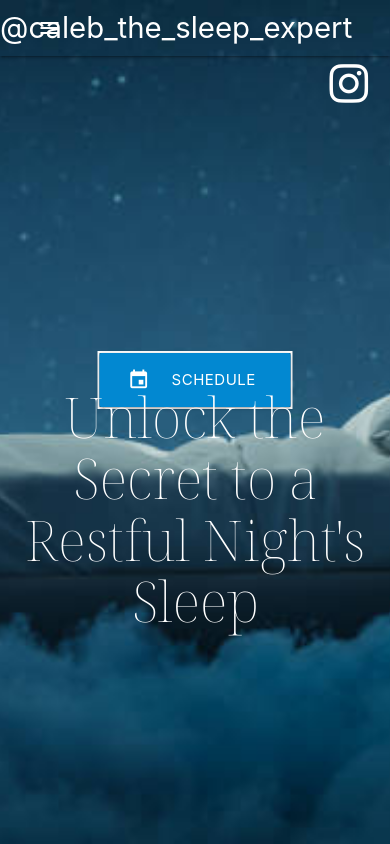
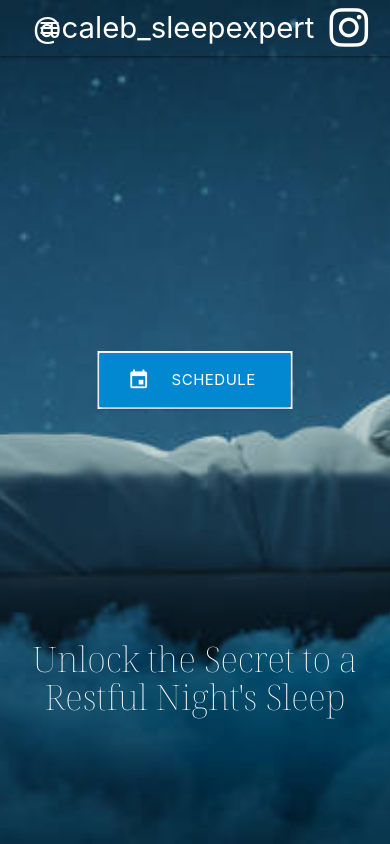
Before and after one commit to GStreet71/sleep-expert-consultation, a plain HTML site: page index2.html in a window 390 px wide. Shown: the top 844 px of the page. Drawn offline with nearby package versions, Linux system fonts and the light colour scheme.

Commit message:
Update index2.html

```diff
--- a/index2.html
+++ b/index2.html
@@ -29,13 +29,16 @@
         }
         header h2{
             font-family: 'Noto Serif Display', serif;
-            font-size: 4rem;
+            font-size: 3rem;
             font-weight: 100;
             color: #fff;
         }
-        @media screen and (max-width: 990px){
+        @media screen and (max-width: 1000px){
             header{
                 min-height: 500px;
+            }
+            header h2{
+                font-size: 2.5rem;
             }
         }
         #header-tagline{
@@ -78,7 +81,7 @@
     <header>
         <nav class="nav-wrapper transparent">
             <div class="container">
-                <a href="#" class="brand-logo right">@caleb_the_sleep_expert<i class="right fa-brands fa-instagram fa-xl valign-wrapper"></i></a>
+                <a href="#" class="brand-logo right">@caleb_sleepexpert<i class="right fa-brands fa-instagram fa-xl valign-wrapper"></i></a>
 
                 <a href="#" class="sidenav-trigger" data-target="mobile-menu">
                     <i class="material-icons">menu</i>
@@ -177,7 +180,7 @@
                 <div class="col l5 s12">
                     <div class="container">
                         <h5 class="white-text">
-                            <a href="#" class="white-text">@caleb_the_sleep_expert<i class="right fa-brands fa-instagram fa-xl valign-wrapper"></i></a>
+                            <a href="#" class="white-text">@caleb_sleepexpert<i class="right fa-brands fa-instagram valign-wrapper"></i></a>
                         </h5>
                     <p class="white-text" id="footer-tagline">Unlock the secret to a restful nights sleep.</p>
                     </div>
```
